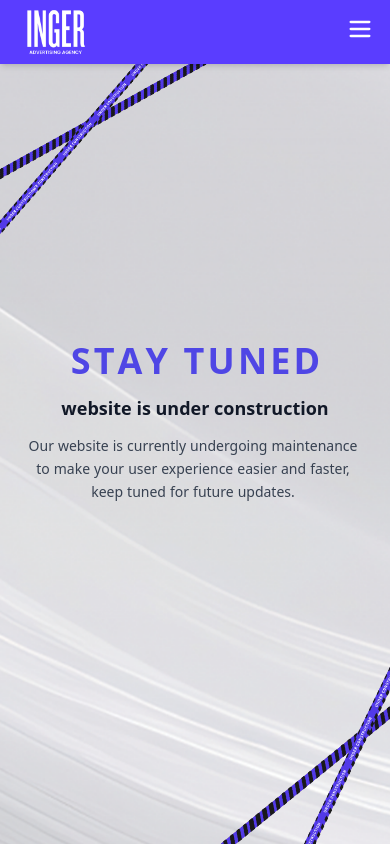
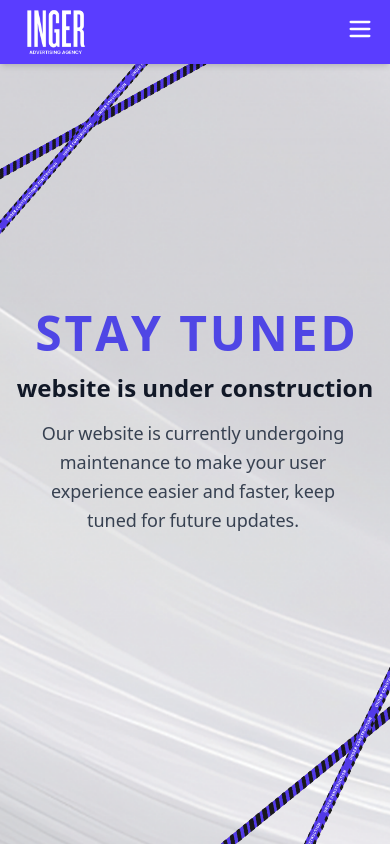
Before and after one commit to AhmedMosad0/Inger-website, a React (Vite) app in the folder frontend/: page / in a window 390 px wide. Built offline with nearby package versions, Linux system fonts and the light colour scheme.

Commit message:
mobile hight (removed scrollbar 3), adjusted words size

```diff
--- a/frontend/src/components/HeroMobile.jsx
+++ b/frontend/src/components/HeroMobile.jsx
@@ -8,7 +8,7 @@ export default function HeroMobile() {
     "Our website is currently undergoing maintenance to make your user experience easier and faster, keep tuned for future updates.".split(" ");
 
   return (
-    <div className="relative w-full h-[100dvh] overflow-hidden flex items-center justify-center text-center bg-white fixed inset-0 z-10">
+    <div className="relative w-full h-[100svh] sm:h-[100vh] overflow-hidden flex items-center justify-center text-center bg-white fixed inset-0 z-10">
       {/* Background */}
       <img
         src="/background-3840×2160.png"
@@ -73,7 +73,7 @@ export default function HeroMobile() {
       {/* Center content - Mobile optimized */}
       <div className="relative z-20 flex flex-col justify-center items-center text-center px-4">
         {/* Title */}
-        <h1 className="text-4xl sm:text-5xl md:text-6xl font-extrabold uppercase tracking-tight font-sans flex flex-wrap space-x-1 justify-center text-[#4F46E5] ">
+        <h1 className="text-5xl sm:text-5xl md:text-6xl font-extrabold uppercase tracking-tight font-sans flex flex-wrap space-x-1 justify-center text-[#4F46E5] ">
           {title.map((char, i) => (
             <motion.span
               key={i}
@@ -88,7 +88,7 @@ export default function HeroMobile() {
         </h1>
 
         {/* Subtitle */}
-        <h2 className="text-lg sm:text-xl md:text-2xl lg:text-3xl font-bold mt-4 flex flex-wrap justify-center max-w-4xl leading-tight">
+        <h2 className="text-2xl sm:text-xl md:text-2xl lg:text-3xl font-bold mt-4 flex flex-wrap justify-center max-w-4xl leading-tight">
           {subtitle.map((char, i) => (
             <motion.span
               key={i}
@@ -103,7 +103,7 @@ export default function HeroMobile() {
         </h2>
 
         {/* Paragraph */}
-        <p className="text-sm sm:text-base md:text-lg mt-4 max-w-2xl leading-relaxed text-gray-700 flex flex-wrap justify-center px-2">
+        <p className="text-lg sm:text-base md:text-lg mt-4 max-w-2xl leading-relaxed text-gray-700 flex flex-wrap justify-center px-2">
           {paragraphWords.map((word, i) => (
             <motion.span
               key={i}
```
